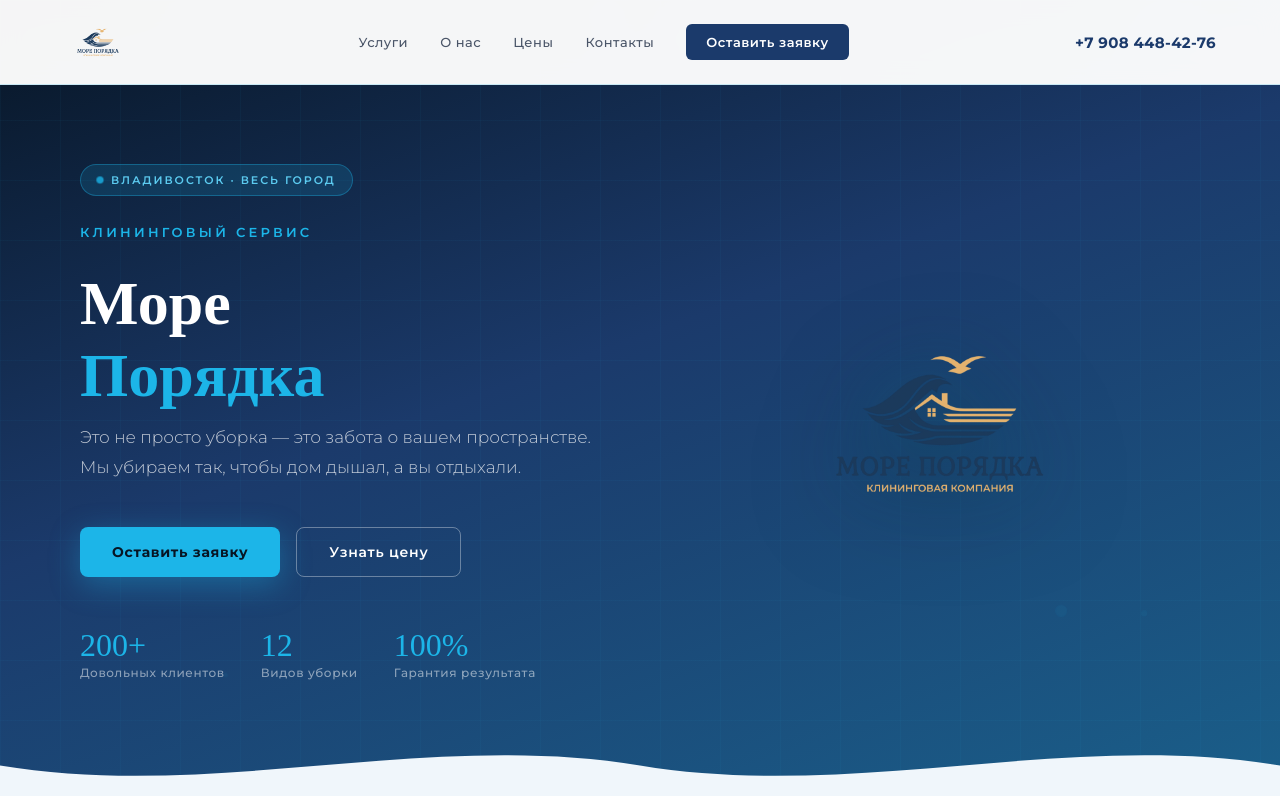
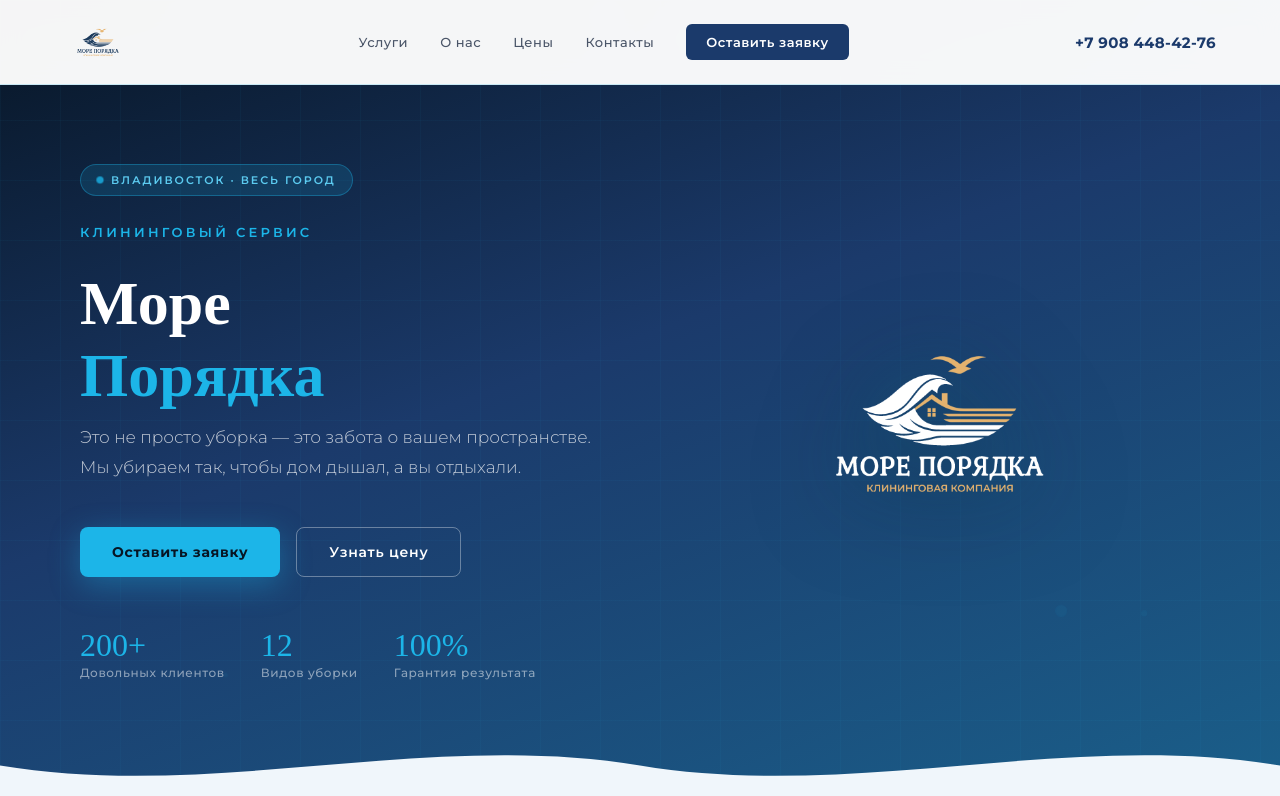
Before and after one commit to nxtvrtur/more-poryadka, a plain HTML site: page index.html in a window 1280 px wide. Shown: the top 796 px of the page. Drawn offline with Linux system fonts and the light colour scheme; a web font is replaced by a local one.

Commit message:
Fix hero logo colors and remove stray badge
- logo-light.png: navy elements converted to white for dark bg
- Hero now uses logo-light.png (visible on dark navy hero)
- Removed floating why-badge that looked out of place

Co-Authored-By: Claude Sonnet 4.6 <noreply@anthropic.com>

```diff
--- a/index.html
+++ b/index.html
@@ -1100,7 +1100,7 @@
 
     <div class="hero-visual">
       <div class="hero-logo-float">
-        <img src="logo-nobg.png" alt="Море Порядка — Клининговая компания" class="hero-logo-img">
+        <img src="logo-light.png" alt="Море Порядка — Клининговая компания" class="hero-logo-img">
       </div>
     </div>
   </div>
@@ -1191,7 +1191,6 @@
   <div class="section-inner">
     <div class="why-inner">
       <div class="why-visual reveal">
-        <div class="why-badge">Работаем по всему Владивостоку</div>
         <div class="why-card">
           <h3 class="why-card-title">«Море Порядка» — это забота</h3>
           <p class="why-card-sub">О вашем пространстве</p>
```
Also changed, not shown: logo-light.png (added).
